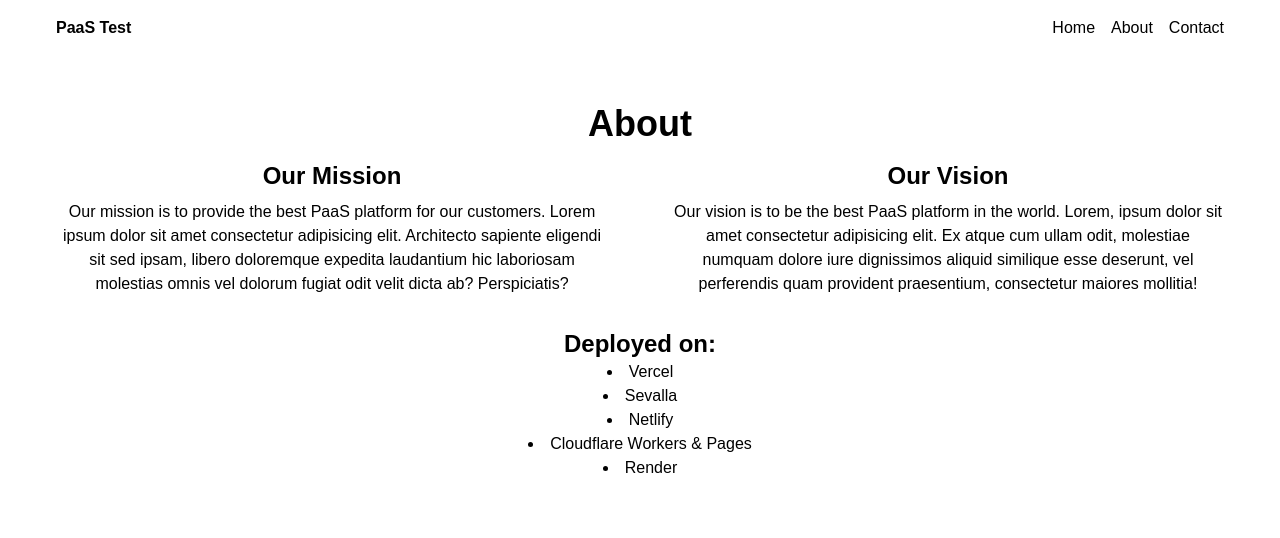
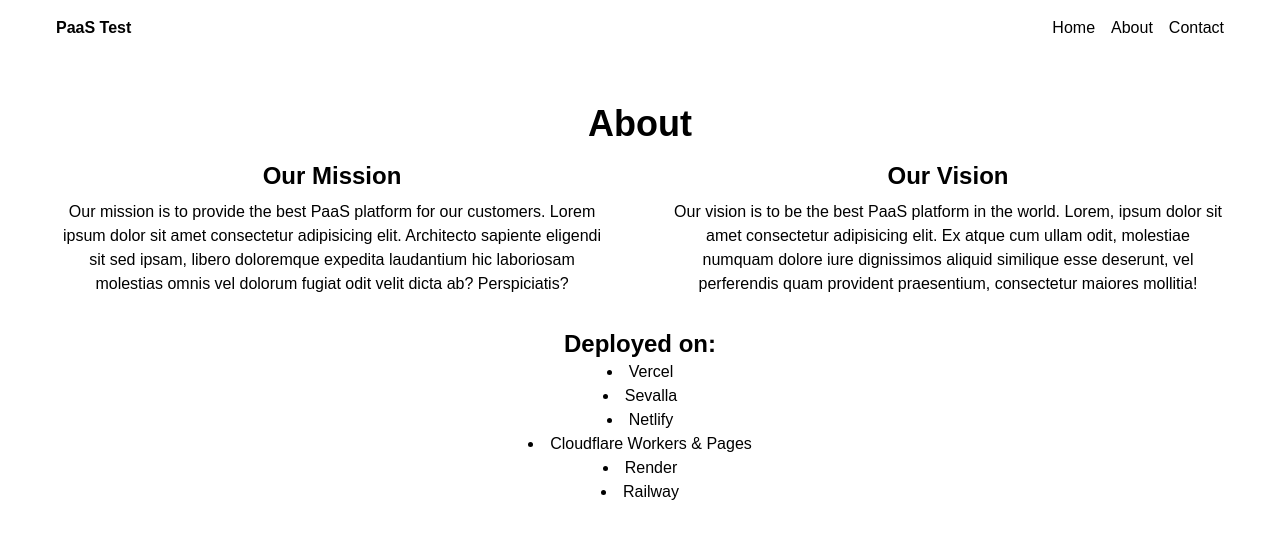
Before and after one commit to osmannyildiz/251127-paas-test, a Next.js app: page /about in a window 1280 px wide. Shown: the top 538 px of the page. Built offline with nearby package versions, Linux system fonts and the light colour scheme.

Commit message:
railway post-deployment

```diff
--- a/app/about/page.tsx
+++ b/app/about/page.tsx
@@ -32,6 +32,7 @@ export default function About() {
         <li>Netlify</li>
         <li>Cloudflare Workers & Pages</li>
         <li>Render</li>
+        <li>Railway</li>
       </ul>
     </div>
   );
```
